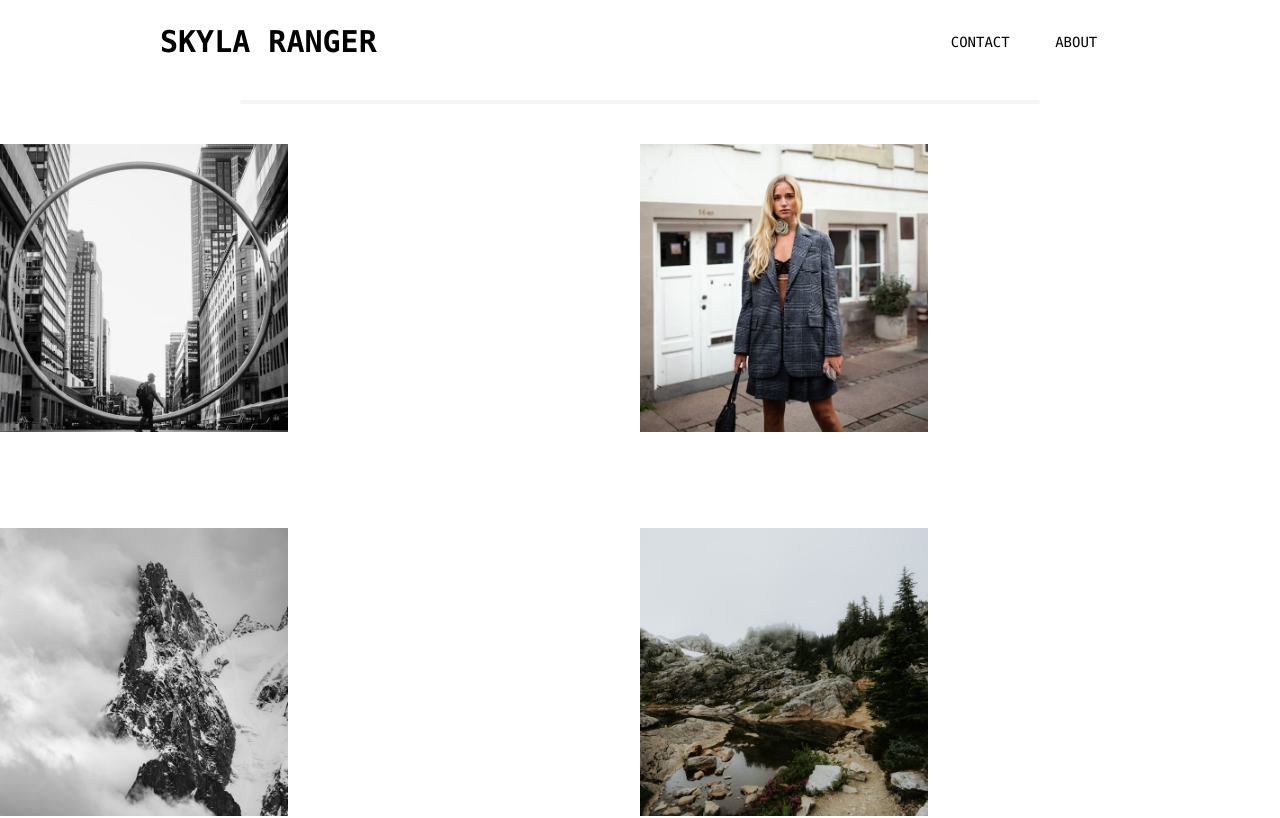
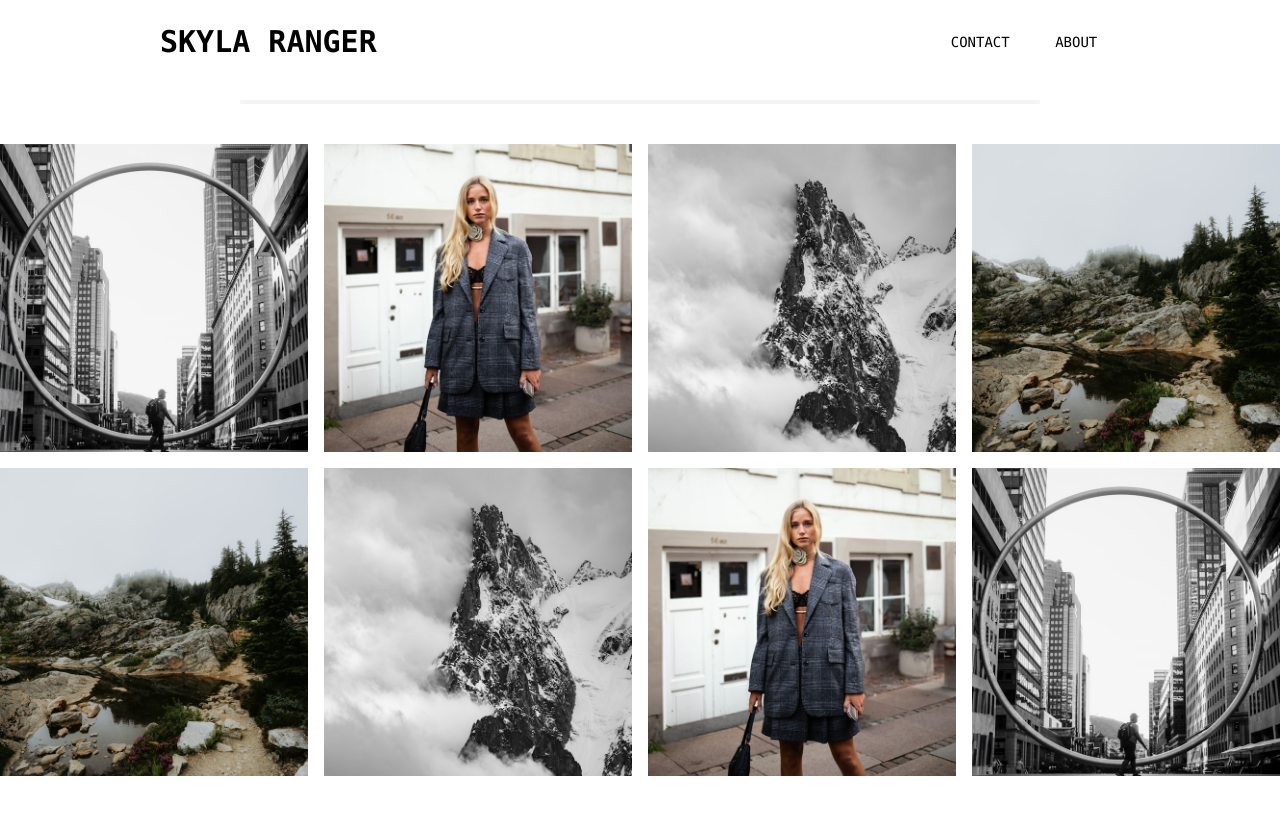
Before and after one commit to Migue28/photographer-portafolio, a React (Vite) app: page / in a window 1280 px wide. Shown: the top 818 px of the page. Built offline with nearby package versions, Linux system fonts and the light colour scheme.

Commit message:
fix size of photoCard

```diff
--- a/src/components/PhotoCard.tsx
+++ b/src/components/PhotoCard.tsx
@@ -4,7 +4,7 @@ type PhotoCardProps = {
 
 const PhotoCard = ({ source }: PhotoCardProps) => {
   return (
-    <div className="sm:w-40 sm:h-40 md:w-72 md:h-72 2xl:w-96 xl:h-96">
+    <div className="w-full">
       <img className="object-cover aspect-square w-fit" src={source} alt={source} />
     </div>
   );
--- a/src/components/PhotoGallery.tsx
+++ b/src/components/PhotoGallery.tsx
@@ -9,7 +9,7 @@ const PhotoGallery = ({photoSource}:PhotoSourceList) =>{
     const photos = photoSource.slice()
 
     return (
-        <div className="grid sm:grid-cols-4 md:grid-cols-2 grid-cols-4">
+        <div className="grid gap-4 grid-cols-4">
             {photos.map((photo) => (
                 <PhotoCard source={photo}/>
             ))}
```
